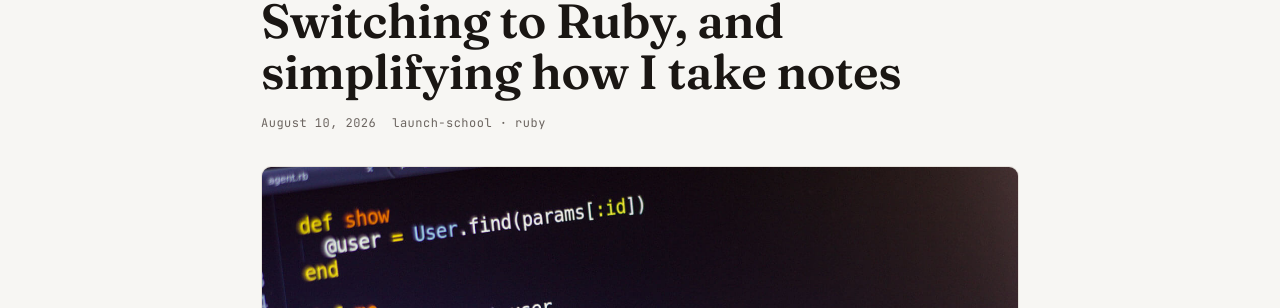
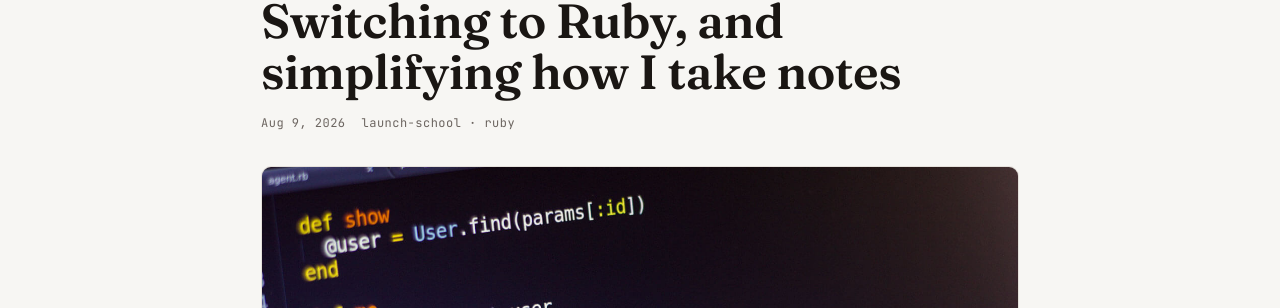
Before and after one commit to lionelkanyowa/lionelkanyowa.github.io, a Jekyll site: the page built from _posts/2026-08-09-switching-to-ruby.md, in a window 1280 px wide and 900 px high. Shown: the part 188-496 px from the top of the window. Built offline with Jekyll 4.4.1, drawn with Linux system fonts in a browser that asks for light colours.

Commit message:
fix: render study-log dates in Michigan time; use 'Aug 9, 2026' format
Without a site timezone Jekyll rendered dates in UTC, so an 8pm EDT
timestamp displayed as the next day. Set timezone: America/Detroit and
switch the post-page date to abbreviated month for an unambiguous,
locale-independent 'Aug 9, 2026'.

Co-Authored-By: Claude Opus 4.8 <noreply@anthropic.com>

```diff
--- a/_config.yml
+++ b/_config.yml
@@ -21,6 +21,7 @@ author:
   location: "Michigan"
 
 # Build Settings
+timezone: America/Detroit   # render dates in Michigan time, not UTC
 future: true   # publish study-log entries written/timestamped later the same day
 markdown: kramdown
 highlighter: rouge
--- a/_layouts/post.html
+++ b/_layouts/post.html
@@ -10,7 +10,7 @@ layout: default
             <header class="post-header">
                 <h1 class="post-title">{{ page.title | escape }}</h1>
                 <div class="post-meta">
-                    <time datetime="{{ page.date | date_to_xmlschema }}">{{ page.date | date: "%B %-d, %Y" }}</time>
+                    <time datetime="{{ page.date | date_to_xmlschema }}">{{ page.date | date: "%b %-d, %Y" }}</time>
                     {% if page.tags and page.tags.size > 0 %}
                     <span>{{ page.tags | join: " · " }}</span>
                     {% endif %}
```
